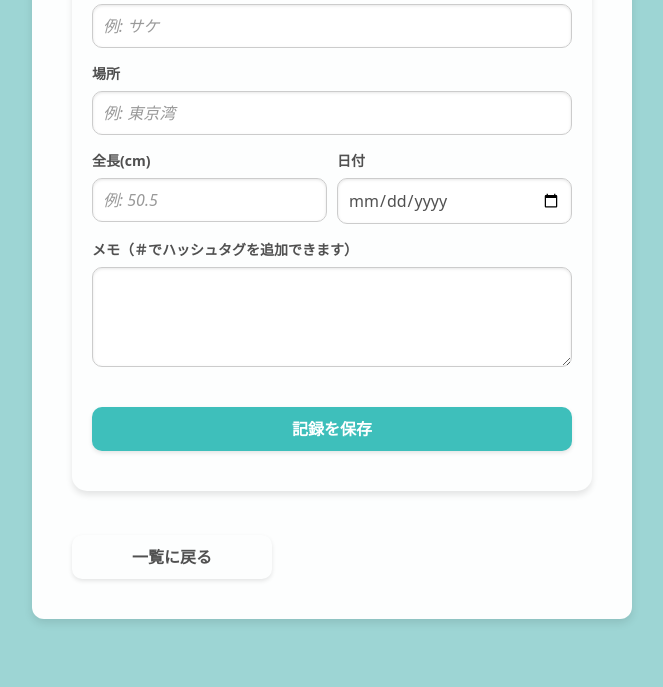
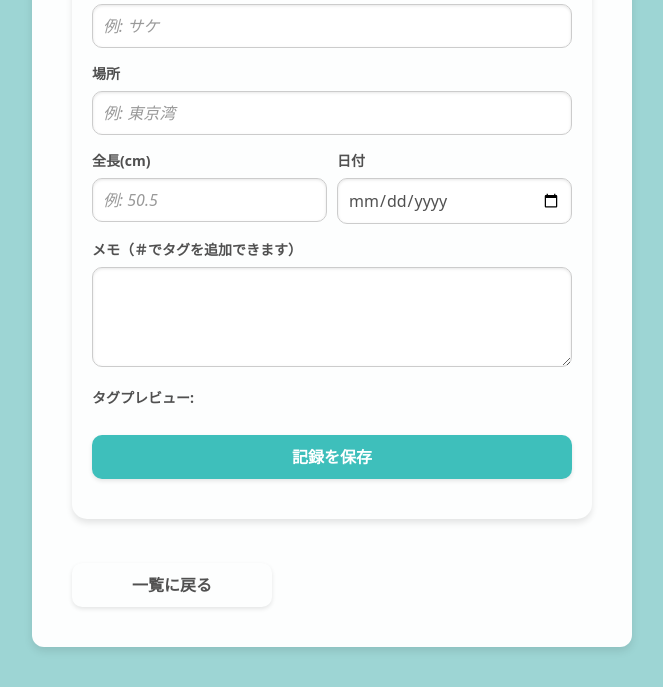
Before and after one commit to SORA-97/fish-record, a Flask app: template app/templates/create_record.html in a window 1280 px wide. Shown: the part 410-1097 px from the top of the page, without its empty margins (308-971 px from the left). Before the commit the page ends 1032 px from the top, so only its background shows below. Run offline with Flask 3, Linux system fonts and the light colour scheme; the template is opened without the code that fills it, so the values that code supplies are empty.

Commit message:
feat: タグのプレビュー&ハイライト

```diff
--- a/app/main.py
+++ b/app/main.py
@@ -12,6 +12,11 @@ import re
 def extract_tags(memo):
     pattern = r'(?<!\S)#([^\s#]+)(?=\s|$)'
     return re.findall(pattern, memo)
+
+# メモの本文からタグを強調表示
+def highlight_tags(memo):
+    pattern = r'(?<!\S)#([^\s#]+)(?=\s|$)'
+    return re.sub(pattern, r'<span class="tag">#\1</span>', memo)
 
 # 未使用のタグを削除
 def remove_unused_tags():
@@ -110,6 +115,7 @@ def view_record(record_id):
         return redirect('/')
     user = User.query.get(session['user_id'])
     record = FishRecord.query.get_or_404(str(record_id))
+    record.memo = highlight_tags(record.memo)
     return render_template('view_record.html', user=user, record=record)
 
 # 新しい記録の作成フォームを表示
@@ -162,8 +168,10 @@ def create_record():
             tag = Tag(tag_name=tag_name)
             db.session.add(tag)
             db.session.commit()
-        new_record_tag = FishRecordTag(record_id=new_record.record_id, tag_id=tag.tag_id)
-        db.session.add(new_record_tag)
+        existing_record_tag = FishRecordTag.query.filter_by(record_id=new_record.record_id, tag_id=tag.tag_id).first()
+        if not existing_record_tag:
+            new_record_tag = FishRecordTag(record_id=new_record.record_id, tag_id=tag.tag_id)
+            db.session.add(new_record_tag)
 
     db.session.commit()
     return redirect(url_for('index'))
@@ -208,8 +216,10 @@ def edit_record(record_id):
             tag = Tag(tag_name=tag_name)
             db.session.add(tag)
             db.session.commit()
-        new_record_tag = FishRecordTag(record_id=record.record_id, tag_id=tag.tag_id)
-        db.session.add(new_record_tag)
+        existing_record_tag = FishRecordTag.query.filter_by(record_id=record.record_id, tag_id=tag.tag_id).first()
+        if not existing_record_tag:
+            new_record_tag = FishRecordTag(record_id=record.record_id, tag_id=tag.tag_id)
+            db.session.add(new_record_tag)
 
     db.session.commit()
 
--- a/app/static/css/create_record.css
+++ b/app/static/css/create_record.css
@@ -2,4 +2,18 @@
     .button {
         margin: 20px 0;
     }
+
+    .tag-container {
+        display: flex;
+        flex-wrap: wrap;
+        gap: 5px;
+    }
+
+    .tag {
+        background-color: white;
+        border-radius: 10px;
+        padding: 5px;
+        color: #007bff;
+        font-weight: bold;
+    }
 }
--- a/app/static/css/view_record.css
+++ b/app/static/css/view_record.css
@@ -69,4 +69,9 @@
     .small {
         margin-top: 12px;
     }
+
+    .tag {
+        color: #007bff;
+        font-weight: bold;
+    }
 }
--- a/app/static/js/preview.js
+++ b/app/static/js/preview.js
@@ -7,3 +7,25 @@ function previewImage(event) {
     };
     reader.readAsDataURL(event.target.files[0]);
 }
+
+function previewTags(event) {
+    const memo = document.getElementById('memo').value;
+    const tagContainer = document.getElementById('tag-container');
+    const tagPattern = /(?<!\S)#([^\s#]+)(?=\s|$)/g;
+    let match;
+    const tags = new Set();
+    tagContainer.innerHTML = '';
+
+    while ((match = tagPattern.exec(memo)) !== null) {
+        tags.add(match[1]);
+    }
+
+    tags.forEach(tagText => {
+        const tag = document.createElement('div');
+        tag.className = 'tag';
+        tag.textContent = tagText;
+        tagContainer.appendChild(tag);
+    });
+}
+
+document.getElementById('memo').addEventListener('input', previewTags);
--- a/app/templates/create_record.html
+++ b/app/templates/create_record.html
@@ -22,7 +22,6 @@
         <form action="{{ url_for('create_record') }}" method="POST" class="modern-form" enctype="multipart/form-data">
             <label for="photo">画像</label>
             <img id="photo-preview" src="#" alt="写真プレビュー" class="photo-preview" style="margin-bottom: 10px;">
-            <script src="{{ url_for('static', filename='js/preview.js') }}"></script>
             <input type="file" id="photo" name="photo" onchange="previewImage(event)">
 
             <label for="fish_name">名称</label>
@@ -41,12 +40,18 @@
                     <input type="date" id="date" name="date">
                 </div>
             </div>
-            <label for="memo">メモ（＃でハッシュタグを追加できます）</label>
-            <textarea id="memo" name="memo"></textarea>
+
+            <label for="memo">メモ（＃でタグを追加できます）</label>
+            <textarea id="memo" name="memo" oninput="previewTags()"></textarea>
+
+            <label for="tag-container">タグプレビュー:</label>
+            <div id="tag-container" class="tag-container"></div>
             <button type="submit" class="button">記録を保存</button>
         </form>
 
         <a href="{{ url_for('index') }}" class="button">一覧に戻る</a>
     </div>
+
+    <script src="{{ url_for('static', filename='js/preview.js') }}"></script>
 </body>
 </html>
--- a/app/templates/edit_record.html
+++ b/app/templates/edit_record.html
@@ -65,6 +65,11 @@
             {% else %}
             <textarea id="memo" name="memo"></textarea>
             {% endif %}
+
+            <label for="tag-container">タグプレビュー:</label>
+            <div id="tag-container" class="tag-container"></div>
+            <button type="submit" class="button">記録を保存</button>
+
             <button type="submit" class="button">記録を更新</button>
         </form>
 
--- a/app/templates/view_record.html
+++ b/app/templates/view_record.html
@@ -66,6 +66,7 @@
                 {% endif %}
             </div>
             <p class="small">作成日: {{ record.created_at.strftime('%Y年 %m月 %d日 %H:%M') }}</p>
+            <p class="small">更新日: {{ record.updated_at.strftime('%Y年 %m月 %d日 %H:%M') }}</p>
         </div>
 
     </div>
```
